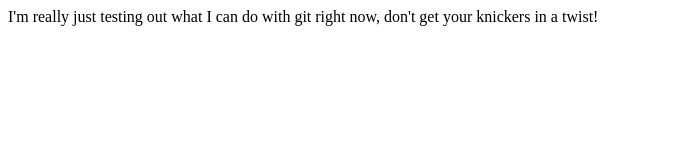
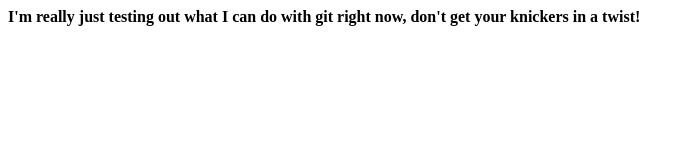
Before and after one commit to LukeWatermeyer/TestingGitCommands, a plain HTML site: page index.html in a window 1280 px wide. Shown: the whole page, without its empty margins (0-694 px from the left). Drawn offline with Linux system fonts and the light colour scheme.

Commit message:
made text bold in index.html

```diff
--- a/index.html
+++ b/index.html
@@ -3,6 +3,6 @@
  <title> This is my heading </title>
 </head>
 <body>
- I'm really just testing out what I can do with git right now, don't get your knickers in a twist!
+ <b> I'm really just testing out what I can do with git right now, don't get your knickers in a twist! </b>
 </body>
-<html>
+</html>
```
